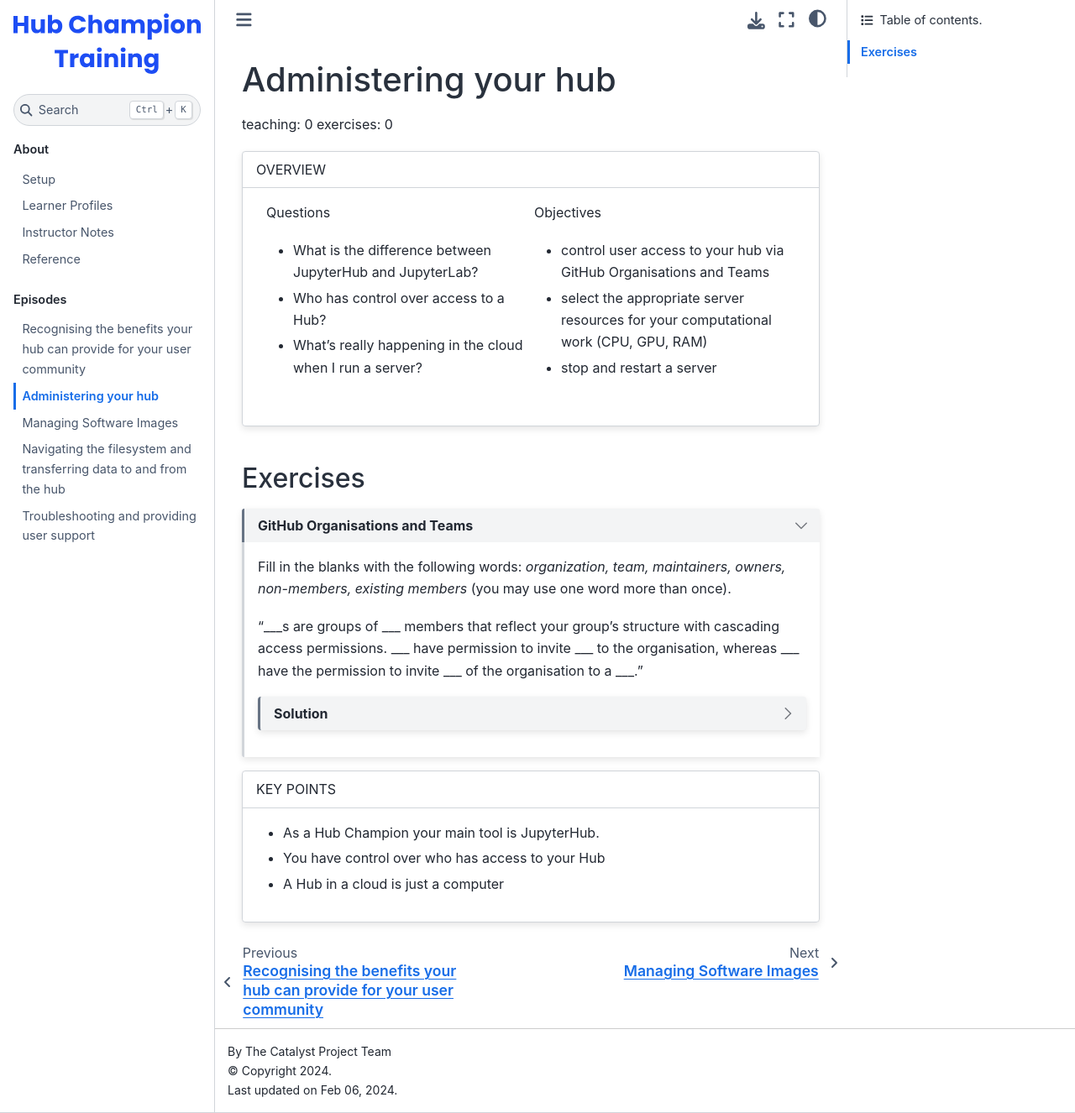
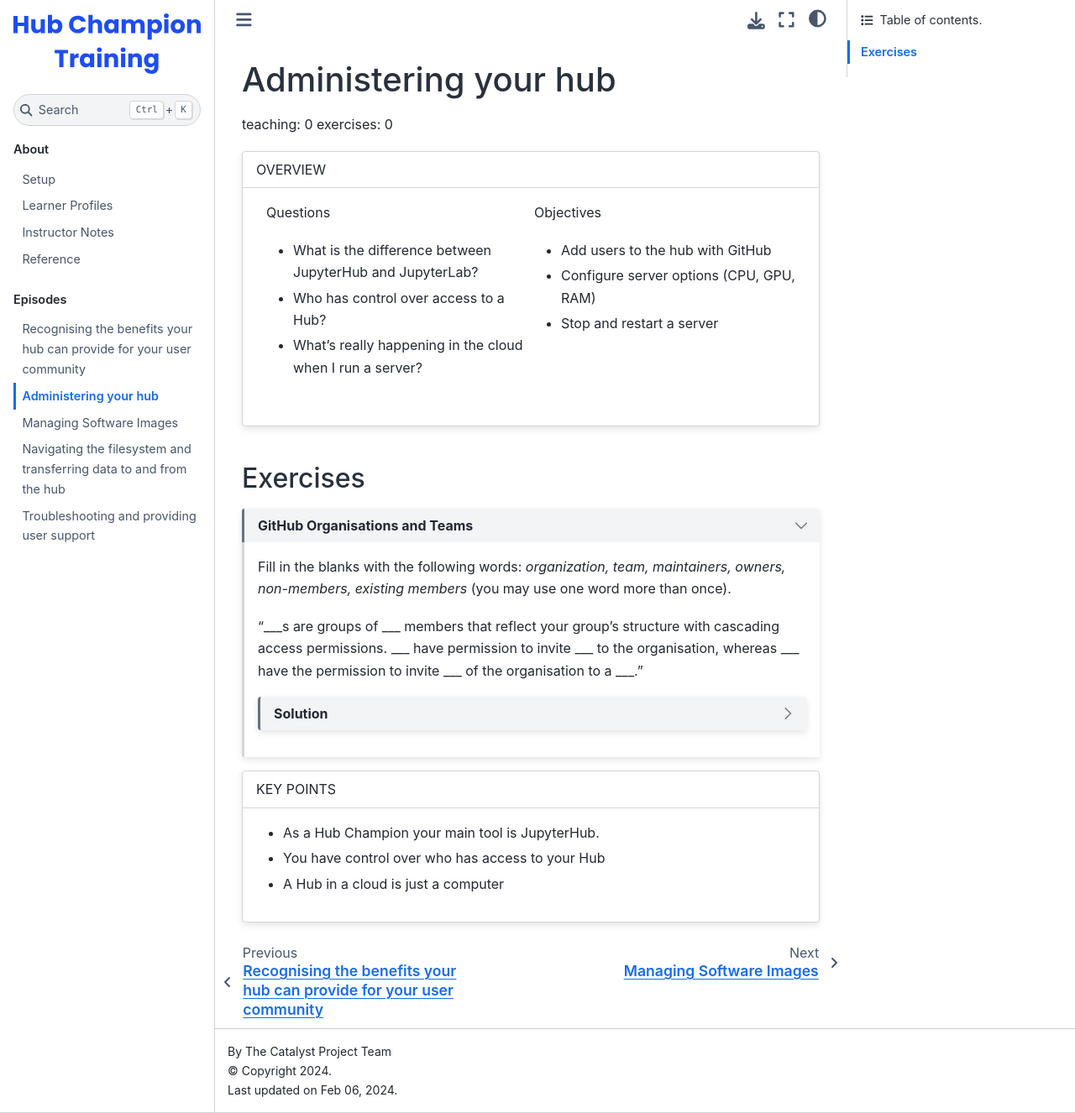
Before and after one commit to czi-catalystproject/hub-champion-training, a Jupyter Book: the page built from episodes/administer_hub.md, in a window 1280 px wide and 1326 px high. Shown: the whole window at 84% size. Built offline with Jupyter Book 1.0.4 settings and Sphinx 7.4.7 and the Sphinx Book theme 1.1.4, drawn with Linux system fonts in a browser that asks for light colours; nearby versions of some CDN libraries.

```diff
--- a/episodes/administer_hub.md
+++ b/episodes/administer_hub.md
@@ -23,9 +23,9 @@ Questions
 :::{grid-item}
 Objectives
 
-- control user access to your hub via GitHub Organisations and Teams
-- select the appropriate server resources for your computational work (CPU, GPU, RAM)
-- stop and restart a server
+- Add users to the hub with GitHub
+- Configure server options (CPU, GPU, RAM)
+- Stop and restart a server
 
 :::
 
```
